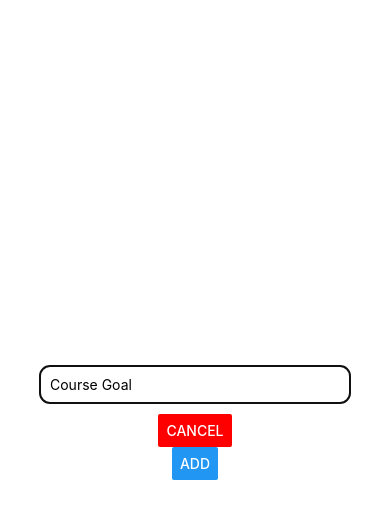
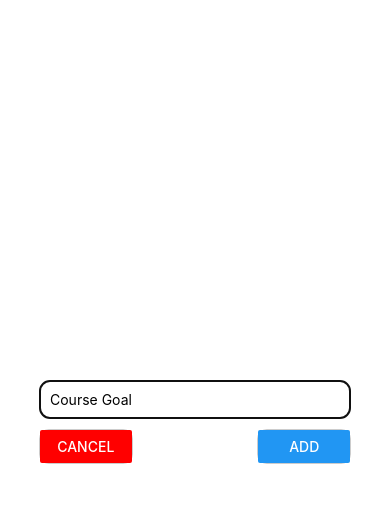
Before and after one commit to SBYDeveloper/course-goal-app, a React Native app: screen / in a window 390 px wide. Both pictures are taken after a click on the button "ADD NEW GOAL". Shown: the top 518 px of the page. Built offline with nearby package versions, Linux system fonts and the light colour scheme.

Commit message:
Styling modal and buttons

```diff
--- a/components/GoalInput.js
+++ b/components/GoalInput.js
@@ -21,10 +21,19 @@ const GoalInput = (props) => {
                     placeholder="Course Goal"
                     onChangeText={goalInputHandler}
                     value={enteredGoal}/>
-                <Button title="CANCEL" color="red" onPress={props.onCancel}/>
-                <Button
-                    title="ADD"
-                    onPress={addGoalHandler}/>
+                    <View style={styles.buttonContainer}>
+                        <View style={styles.button}>
+                            <Button
+                                title="CANCEL"
+                                color="red"
+                                onPress={props.onCancel}/>
+                        </View>
+                        <View style={styles.button}>
+                            <Button
+                                title="ADD"
+                                onPress={addGoalHandler}/>
+                        </View>
+                    </View>
             </View>
         </Modal>
     );
@@ -44,6 +53,18 @@ const styles = StyleSheet.create({
         padding: 10,
         marginBottom: 10
     },
+    buttonContainer: {
+        flexDirection: "row",
+        justifyContent: "space-between",
+        alignItems: 'center',
+        width: "80%"
+    },
+    button: {
+        width: "30%",
+        borderColor: "#ccc",
+        borderWidth: 1,
+        borderRadius: 10,
+    }
 })
 
 export default GoalInput
```
